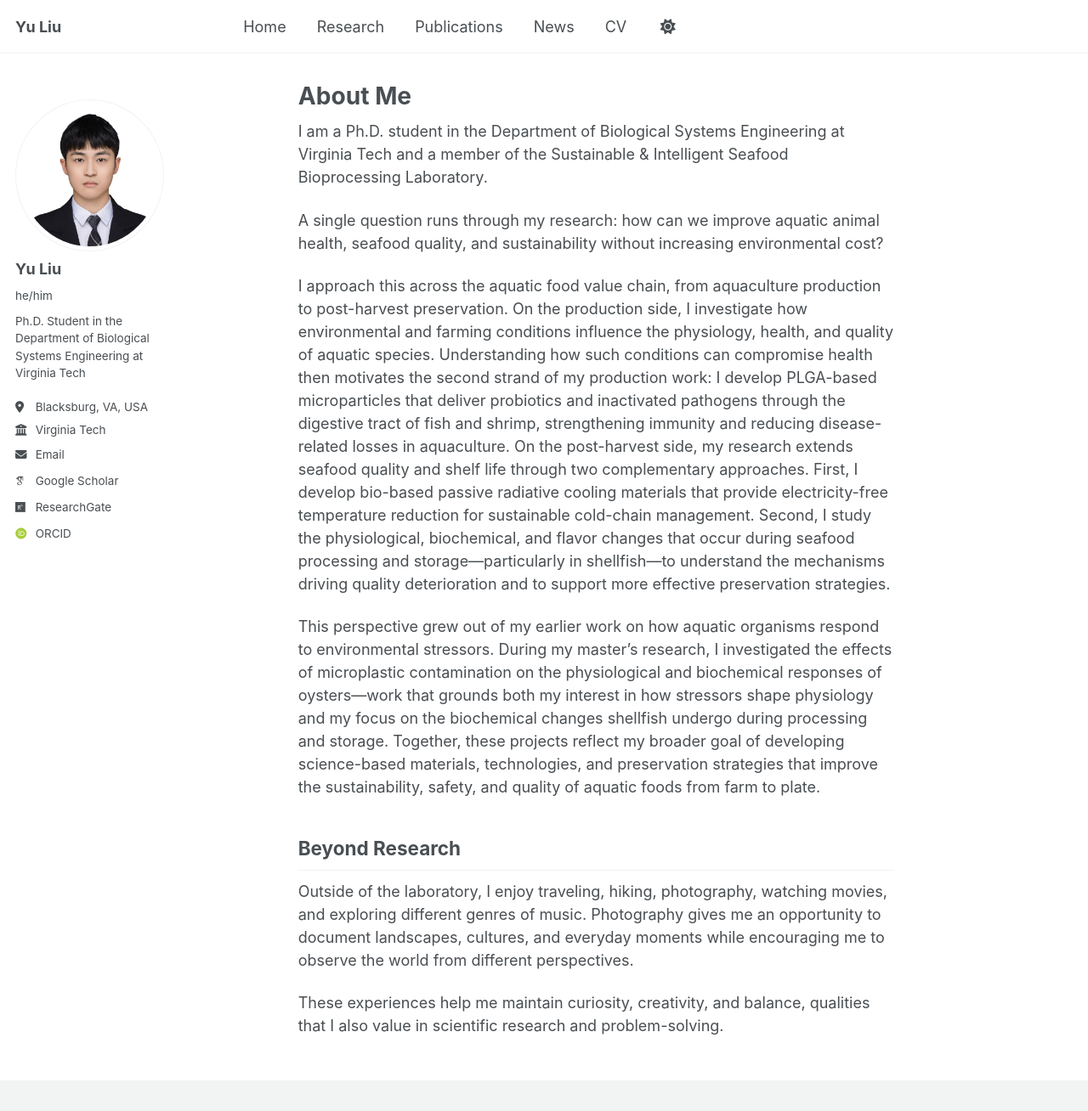
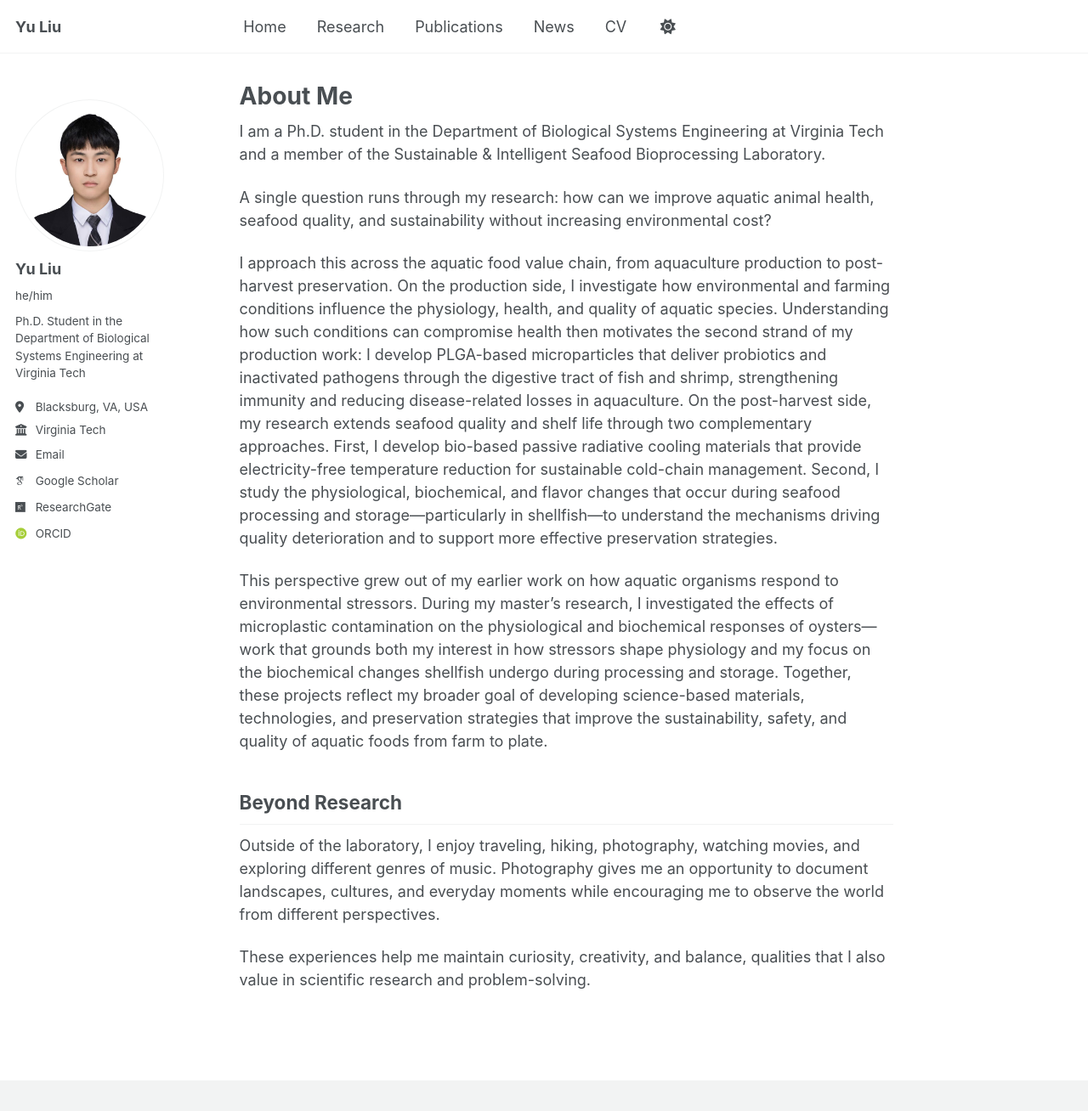
Before and after one commit to yuliu0322/yuliu0322.github.io, a Jekyll site: the page built from _pages/about.md, in a window 1280 px wide and 1308 px high. Shown: the whole window at 85% size. Built offline with Jekyll 4.4.1, drawn with Linux system fonts in a browser that asks for light colours; some web fonts are replaced; a script bundle is joined from its source files by our own code; library files that are not in the unit come from our copies.

Commit message:
Update main.scss

```diff
--- a/assets/css/main.scss
+++ b/assets/css/main.scss
@@ -47,16 +47,3 @@
     margin-top: 0 !important;
     padding-top: 0 !important;
 }
-
-/* Make Home text wider */
-@media (min-width: 1024px) {
-  .page {
-    width: calc(100% - 280px) !important;
-    max-width: none !important;
-  }
-
-  .archive {
-    width: calc(100% - 280px) !important;
-    max-width: none !important;
-  }
-}
```
